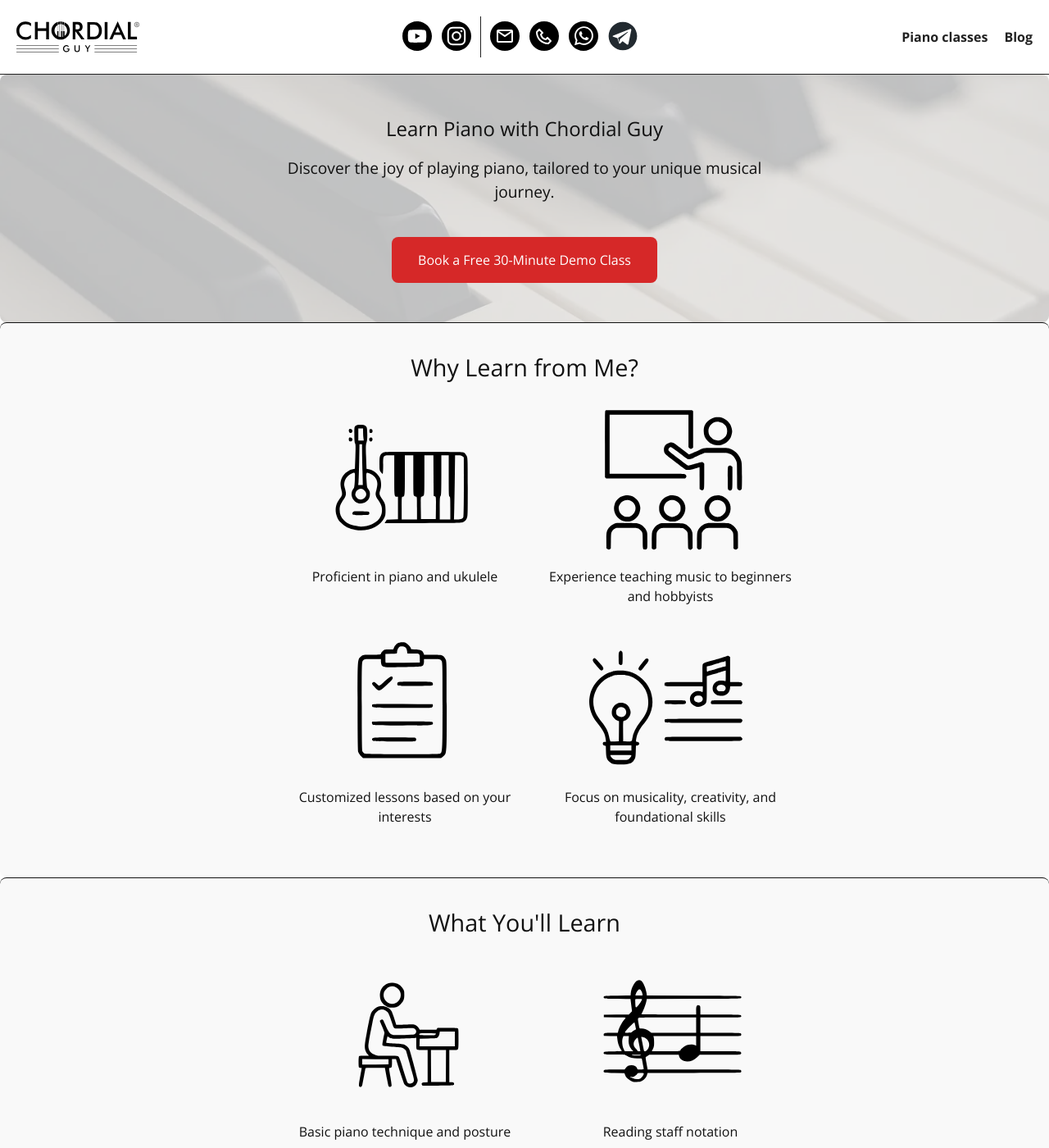
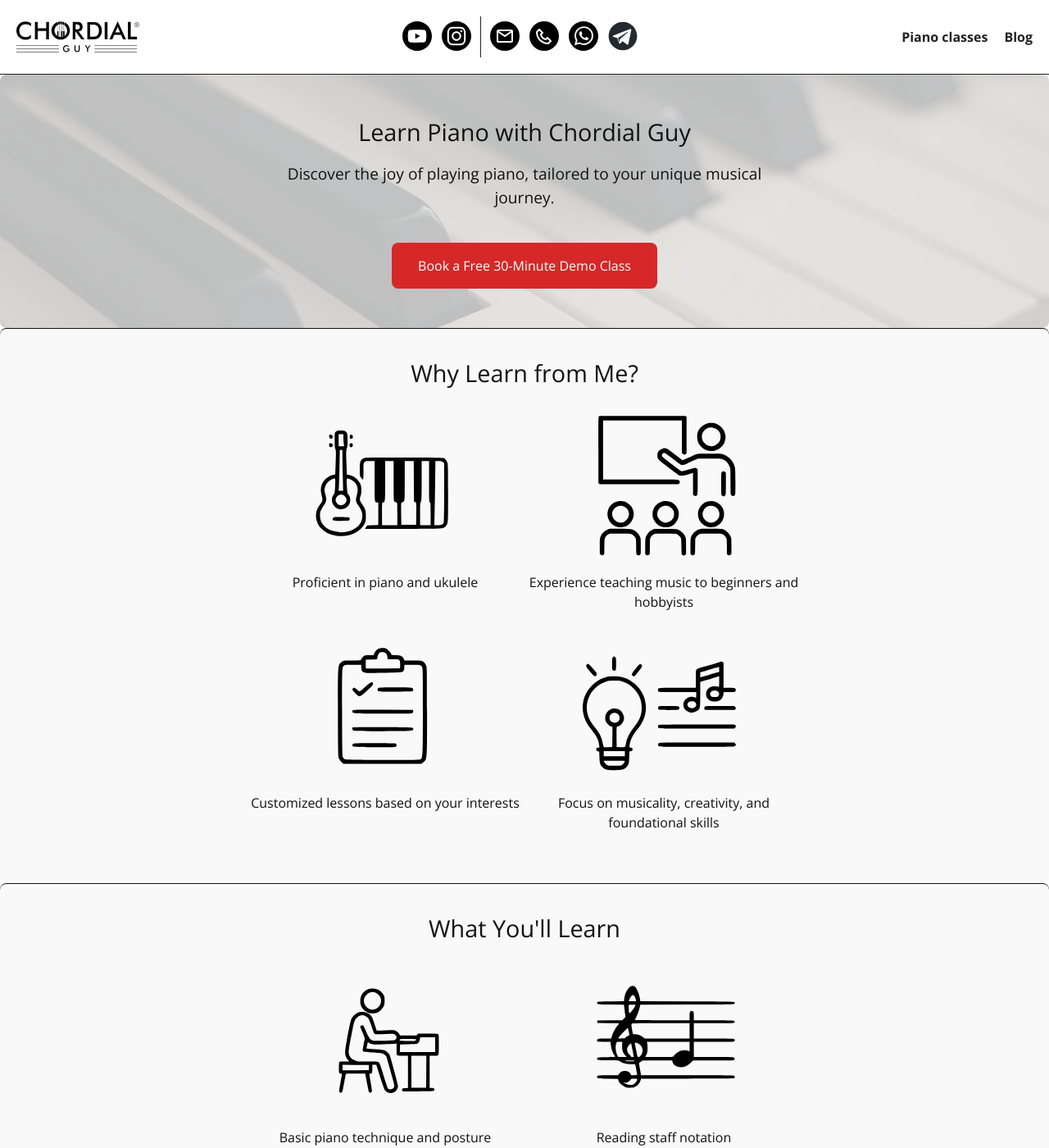
Before and after one commit to chordialguy/chordialguy.github.io, a Jekyll site: the page built from docs/piano-classes.html, in a window 1280 px wide and 1400 px high. Shown: the whole window at 82% size. Built offline with Jekyll 4.4.1, drawn with Linux system fonts in a browser that asks for light colours.

Commit message:
Lighthouse enhancements

```diff
--- a/docs/_includes/social.html
+++ b/docs/_includes/social.html
@@ -1,13 +1,13 @@
 <div class="social-wrap">
   <ul class="social-media-list">
-    <li><a target="_blank" href="https://youtube.com/{{ site.youtube_username }}" >{%- include svgs/youtube.svg -%}</a></li>
-    <li><a target="_blank" href="https://instagram.com/{{ site.instagram_username }}" >{%- include svgs/instagram.svg -%}</a></li>
+    <li><a aria-label="Youtube" target="_blank" href="https://youtube.com/{{ site.youtube_username }}" >{%- include svgs/youtube.svg -%}</a></li>
+    <li><a aria-label="Instagram" target="_blank" href="https://instagram.com/{{ site.instagram_username }}" >{%- include svgs/instagram.svg -%}</a></li>
   </ul>
   <ul class="social-media-list contact-icons-list">
-    <li><a target="_blank" class="mailphone" href="mailto:{{ site.email_id }}" >{%- include svgs/mail.svg -%}</a></li>
-    <li><a target="_blank" class="mailphone" href="tel:{{ site.phone_number }}" >{%- include svgs/phone.svg -%}</a></li>
-    <li><a target="_blank" href="https://wa.me/{{ site.whatsapp_number }}" >{%- include svgs/whatsapp.svg -%}</a></li>
-    <li><a target="_blank" class="telegram" href="https://t.me/{{ site.telegram_username }}" >{%- include svgs/telegram.svg -%}</a></li>
+    <li><a aria-label="Email" target="_blank" class="mailphone" href="mailto:{{ site.email_id }}" >{%- include svgs/mail.svg -%}</a></li>
+    <li><a aria-label="Phone" target="_blank" class="mailphone" href="tel:{{ site.phone_number }}" >{%- include svgs/phone.svg -%}</a></li>
+    <li><a aria-label="Whatsapp" target="_blank" href="https://wa.me/{{ site.whatsapp_number }}" >{%- include svgs/whatsapp.svg -%}</a></li>
+    <li><a aria-label="Telegram" target="_blank" class="telegram" href="https://t.me/{{ site.telegram_username }}" >{%- include svgs/telegram.svg -%}</a></li>
 
     <!-- <li><a target="_blank" href="https://whatsapp.com/channel/{{ site.whatsapp_channel_id }}" >{%- include svgs/whatsapp.svg -%}</a></li> -->
     <!-- <li><a target="_blank" href="https://facebook.com/{{ site.facebook_username }}" >{%- include svgs/facebook.svg -%}</a></li>
--- a/docs/_sass/_piano-classes.scss
+++ b/docs/_sass/_piano-classes.scss
@@ -7,9 +7,6 @@
     background-color: rgba(255,255,255,0.75);
     background-blend-mode: lighten;
     padding: 3rem 1rem;
-    h2 {
-        font-size: 2rem;
-    }
     p {
         font-size: 1.2rem;
         max-width: 600px;
@@ -43,13 +40,8 @@
             color: white;
         }
     }
-    h3 {
+    h1, h2 {
         font-size: 1.8rem;
         margin-bottom: 1rem;
     }
-
-    ul {
-        list-style: disc;
-        padding-left: 2rem;
-    }
 }
--- a/docs/piano-classes.html
+++ b/docs/piano-classes.html
@@ -17,7 +17,7 @@
 
   <section class="piano-class-section">
     <div class="wrapper">
-        <h3>Why Learn from Me?</h3>
+        <h2>Why Learn from Me?</h2>
         <ul class="info-blocks-columns">
             <!-- <li>4+ years of Hindustani Classical training</li> -->
             <li>
@@ -50,7 +50,7 @@
 
   <section class="piano-class-section">
     <div class="wrapper">
-        <h3>What You'll Learn</h3>
+        <h2>What You'll Learn</h2>
         <ul class="info-blocks-columns">
             <!-- <li>Raag-based melodies and fusion with Western theory</li> -->
              <li>
@@ -84,7 +84,7 @@
 
   <section class="piano-class-section book-call">
     <div class="wrapper">
-        <h3>Book a Free 30-Minute Demo Class</h3>
+        <h2>Book a Free 30-Minute Demo Class</h2>
         <p>Discover how my personalised piano lessons work — and see if we’re the right fit to start your musical journey.</p>
         <a target="_blank" href="{{ site.book_demo_link }}" class="cta-button">Book Now</a>
     </div>
```
